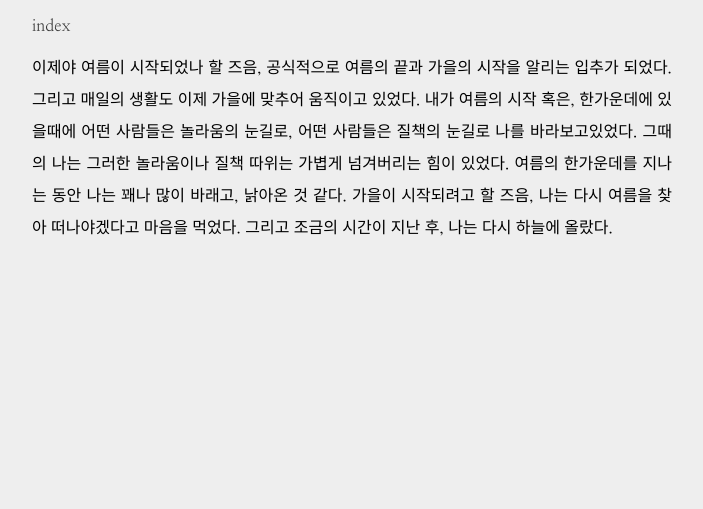
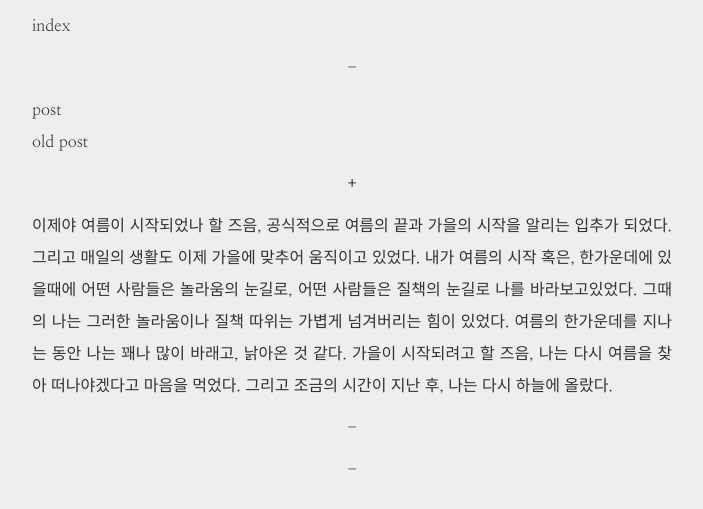
Before and after one commit to hellotarkim/hellotarkim.github.io, a Jekyll site: the page built from index.html, in a window 1280 px wide. Shown: the top 509 px of the page, without its empty margins (288-991 px from the left). Built offline with Jekyll 4.4.1, drawn with Linux system fonts in a browser that asks for light colours; the list of posts is cut into pages by our own code.

Commit message:
Update index.html

```diff
--- a/index.html
+++ b/index.html
@@ -3,9 +3,28 @@
 author: tar
 ---
 <h1>index</h1>
-              {% for post in paginator.posts %}
-                <a href="{{ post.url }}">{{ post.content  | sample }}</a>
-              {% endfor %}
+
+<div class="pagination">
+  {% if page.previous.url %}
+    <a class="pagination-item newer" href="{{ page.previous.url | prepend: site.baseurl }}">+</a>
+  {% else %}
+    <span class="pagination-item newer">-</span>
+  {% endif %}
+</div>
+
+<div class="postsbox">
+  <div class="posts">
+    {{ content }}
+  </div>
+</div>
+
+<div class="pagination">
+  {% if page.next.url %}
+    <a class="pagination-item older" href="{{ page.next.url | prepend: site.baseurl }}">+</a>
+  {% else %}
+    <span class="pagination-item older">-</span>
+  {% endif %}
+</div>
 
 <!--
 <script>
```
